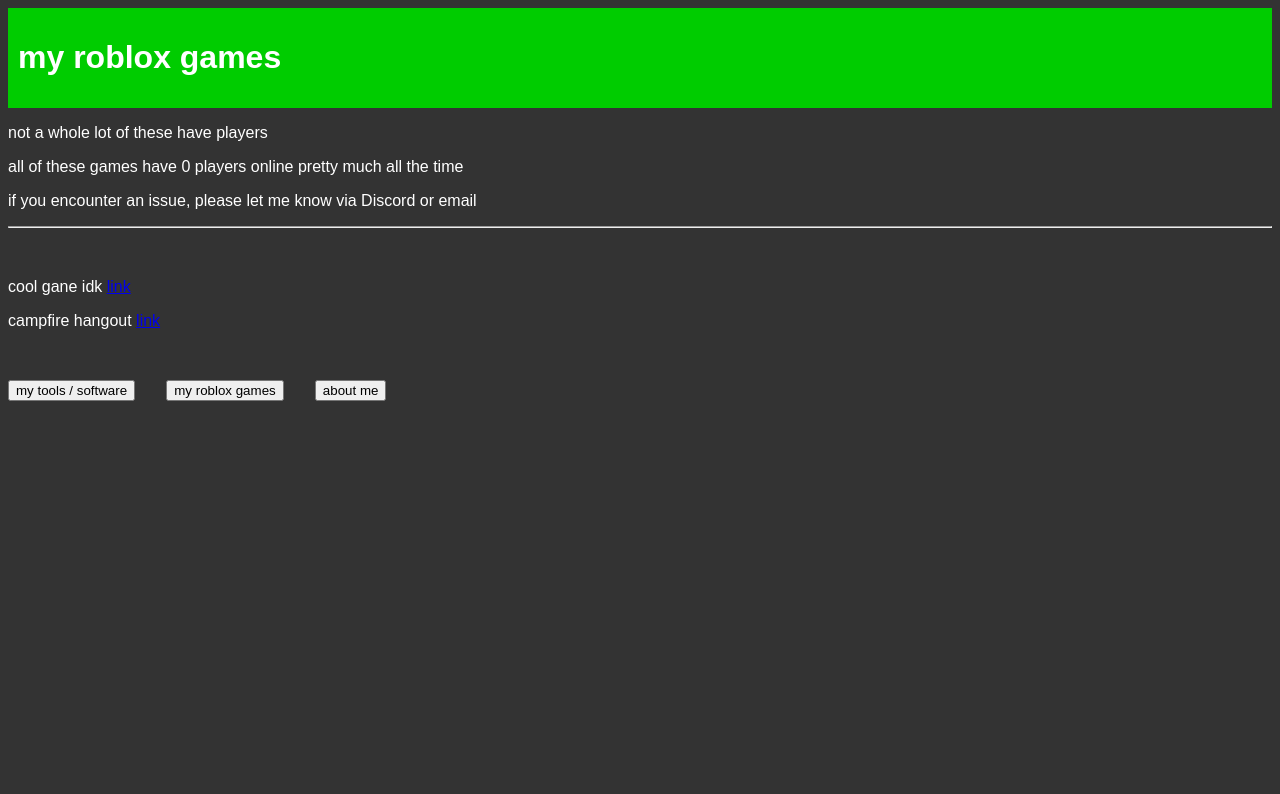
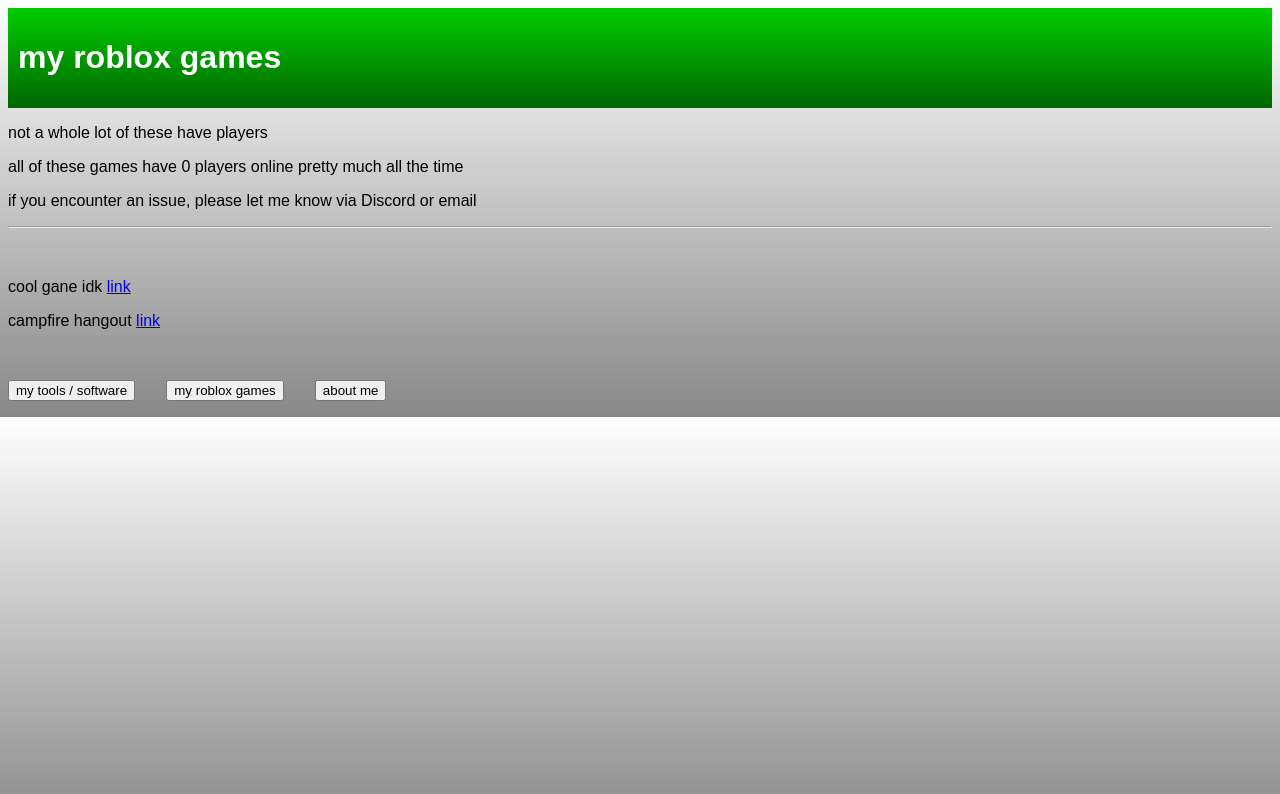
Before and after one commit to the8bitbyte/Contact, a plain HTML site: page index.html in a window 1280 px wide. Drawn offline with Linux system fonts and the light colour scheme.

Commit message:
Update styles.css
add clean gradient

```diff
--- a/styles.css
+++ b/styles.css
@@ -1,11 +1,20 @@
 body {
-    background-color: #333;
-    color: #fff;
-    transition: background-color 0.5s ease, color 0.5s ease;
+    background: linear-gradient(to bottom, #fff, #888);
+    color: black;
+    transition: background 0.5s ease, color 0.5s ease;
 }
 
 header {
-    background-color: #00cc00;
+    background: linear-gradient(to bottom, #00cc00, #006600); /* Gradient between green and dark green */
     color: #fff;
     padding: 10px;
 }
+
+main,
+footer {
+    color: black;
+}
+
+button {
+    color: black;
+}
```
